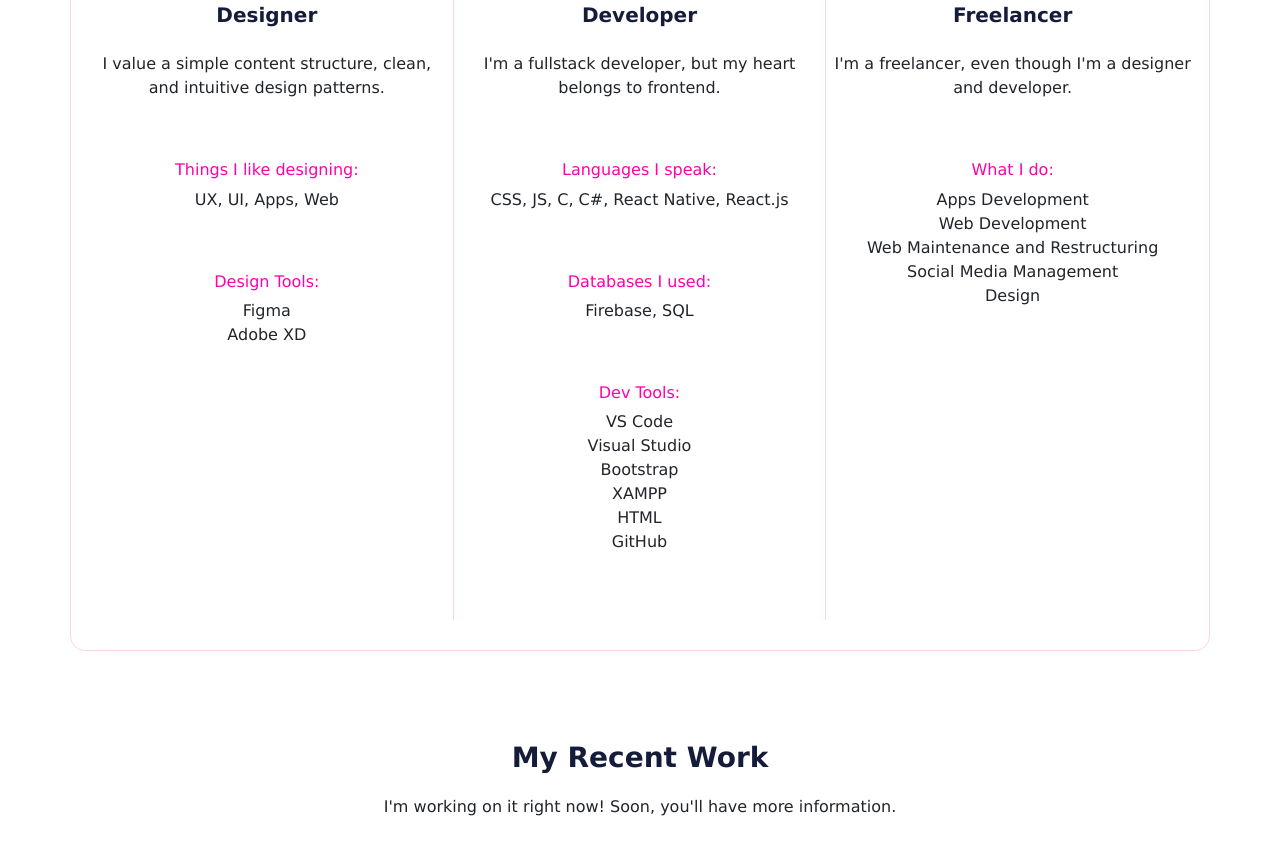
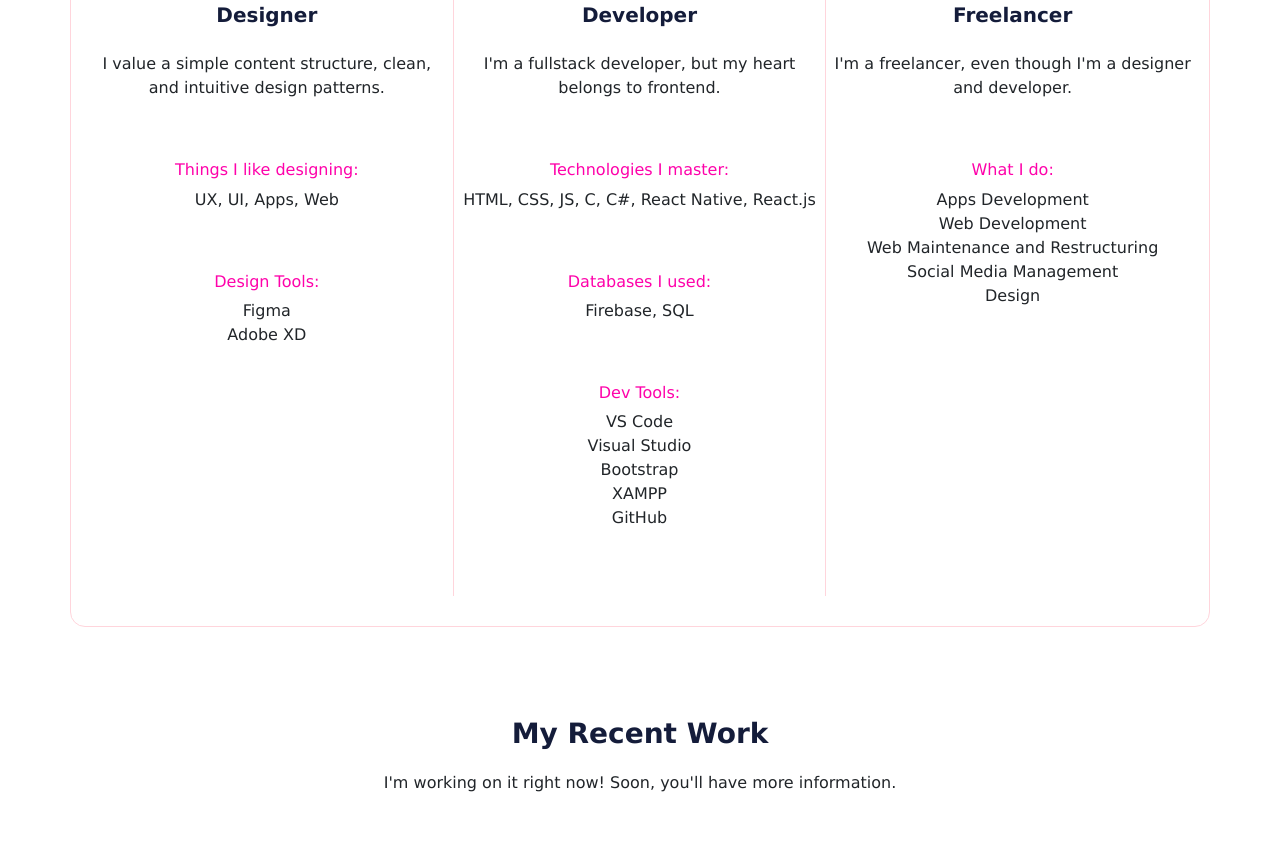
Before and after one commit to marianargabriel/marianargabriel.github.io, a plain HTML site: page index.html in a window 1280 px wide. Shown: the part 1546-2400 px from the top of the page. Drawn offline with nearby package versions, Linux system fonts and the light colour scheme.

Commit message:
new update

```diff
--- a/index.html
+++ b/index.html
@@ -79,8 +79,8 @@
                         <p class="descriptions-tools">I'm a fullstack developer, but my heart belongs to frontend.</p>
                     </div>
                     <div class="snd-content">
-                        <h6 class="subtitle-tools">Languages I speak:</h6>
-                        <p>CSS, JS, C, C#, React Native, React.js</p>
+                        <h6 class="subtitle-tools">Technologies I master:</h6>
+                        <p>HTML, CSS, JS, C, C#, React Native, React.js</p>
                     </div>
                     <div class="trd-content">
                         <h6 class="subtitle-tools">Databases I used:</h6>
@@ -88,7 +88,7 @@
                     </div>
                     <div class="fth-content">
                         <h6 class="subtitle-tools">Dev Tools:</h6>
-                        <p>VS Code<br>Visual Studio<br>Bootstrap<br>XAMPP<br>HTML<br>GitHub</p>
+                        <p>VS Code<br>Visual Studio<br>Bootstrap<br>XAMPP<br>GitHub</p>
                     </div>
                 </div>
             </div>
```
